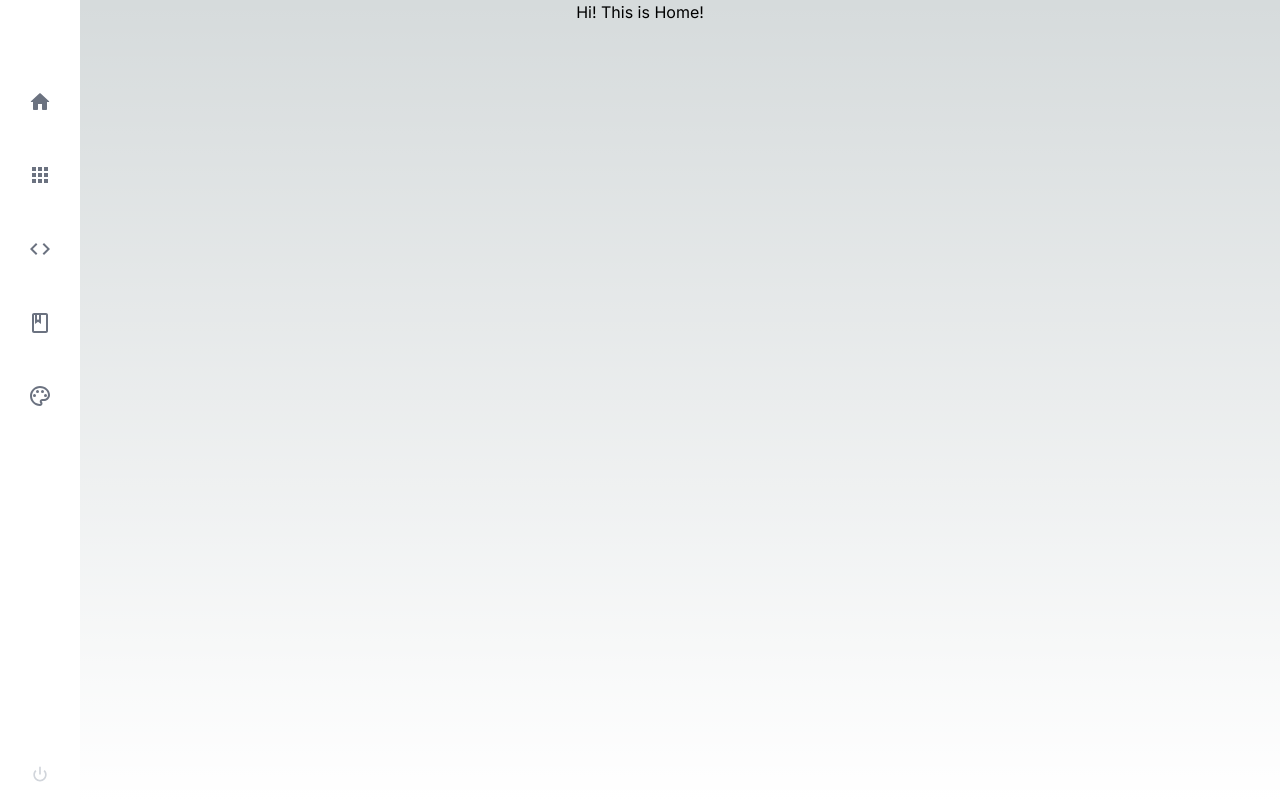
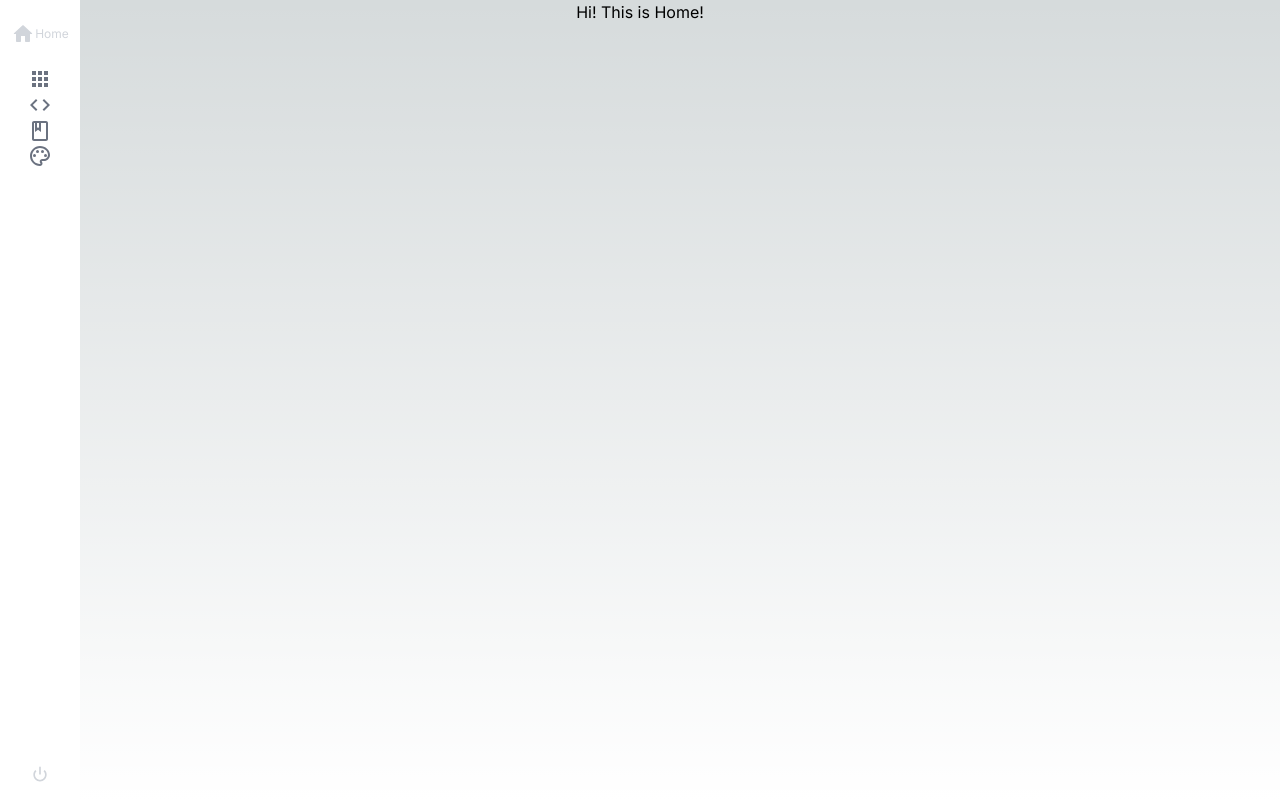
Before and after one commit to rhino-ty/back-office-nextjs-13-template, a Next.js app: page / in a window 1280 px wide. Built offline with nearby package versions, Linux system fonts and the light colour scheme.

Commit message:
design: 사이드바 1번째 아이콘 디자인

```diff
--- a/src/components/sidebar.tsx
+++ b/src/components/sidebar.tsx
@@ -9,33 +9,43 @@ import Link from "next/link";
 
 export default function Sidebar() {
   return (
-    <div className="flex flex-row h-full fixed">
-      <nav className="flex flex-col justify-between w-20 h-screen bg-white dark:bg-gray-800">
-        <div className="mt-10 mb-10">
+    <nav className="flex flex-col justify-between h-screen bg-white dark:bg-gray-800 fixed">
+      <div className="flex flex-col w-20 mt-5">
         <ul>
-            <li className="my-12 text-center">
-              <Link href="/">
-                <HomeRoundedIcon className="h-7 w-7 text-gray-500 dark:text-gray-300 mx-auto hover:text-gray-800 dark:hover:text-white transition-colors duration-200" />
+          <li>
+            <div className="flex justify-center">
+              <Link
+                href="/"
+                className="w-20 mx-auto -mt-1 mb-4 p-1 text-center"
+              >
+                {/* 다크 적용 */}
+                {/* <HomeRoundedIcon className="dark:text-gray-300 dark:hover:text-white" />
+          <label className="dark:text-gray-800 dark:hover:text-white"> */}
+                <HomeRoundedIcon className="w-14 h-8 text-gray-300 hover:text-gray-100 transition-colors" />
+                <label className="text-xs cursor-pointer text-gray-300 relative items-center justify-center hover:text-gray-100 transition-colors">
+                  Home
+                </label>
+              </Link>
+            </div>
+          </li>
+          <li className="text-center">
+            <Link href="/get-started">
+              <AppsRoundedIcon className="h-7 w-7 text-gray-500 dark:text-gray-300 mx-auto hover:text-gray-800 dark:hover:text-white transition-colors" />
             </Link>
           </li>
-            <li className="my-12 text-center">
-              <Link href="/get-started">
-                <AppsRoundedIcon className="h-7 w-7 text-gray-500 dark:text-gray-300 mx-auto hover:text-gray-800 dark:hover:text-white transition-colors duration-200" />
+          <li className="text-center">
+            <Link href="/develop">
+              <CodeIcon className="h-7 w-7 text-gray-500 dark:text-gray-300 mx-auto hover:text-gray-800 dark:hover:text-white transition-colors" />
             </Link>
           </li>
-            <li className="my-12 text-center">
-              <Link href="/develop">
-                <CodeIcon className="h-7 w-7 text-gray-500 dark:text-gray-300 mx-auto hover:text-gray-800 dark:hover:text-white transition-colors duration-200" />
+          <li className="text-center">
+            <Link href="/foundations">
+              <BookOutlinedIcon className="h-7 w-7 text-gray-500 dark:text-gray-300 mx-auto hover:text-gray-800 dark:hover:text-white transition-colors" />
             </Link>
           </li>
-            <li className="my-12 text-center">
-              <Link href="/foundations">
-                <BookOutlinedIcon className="h-7 w-7 text-gray-500 dark:text-gray-300 mx-auto hover:text-gray-800 dark:hover:text-white transition-colors duration-200" />
-              </Link>
-            </li>
-            <li className="my-12 text-center">
+          <li className="text-center">
             <Link href="styles">
-                <PaletteOutlinedIcon className="h-7 w-7 text-gray-500 dark:text-gray-300 mx-auto hover:text-gray-800 dark:hover:text-white transition-colors duration-200" />
+              <PaletteOutlinedIcon className="h-7 w-7 text-gray-500 dark:text-gray-300 mx-auto hover:text-gray-800 dark:hover:text-white transition-colors" />
             </Link>
           </li>
         </ul>
@@ -63,6 +73,5 @@ export default function Sidebar() {
         </a>
       </div>
     </nav>
-    </div>
   );
 }
```
Lines whose indentation alone changed are shown as unchanged.
